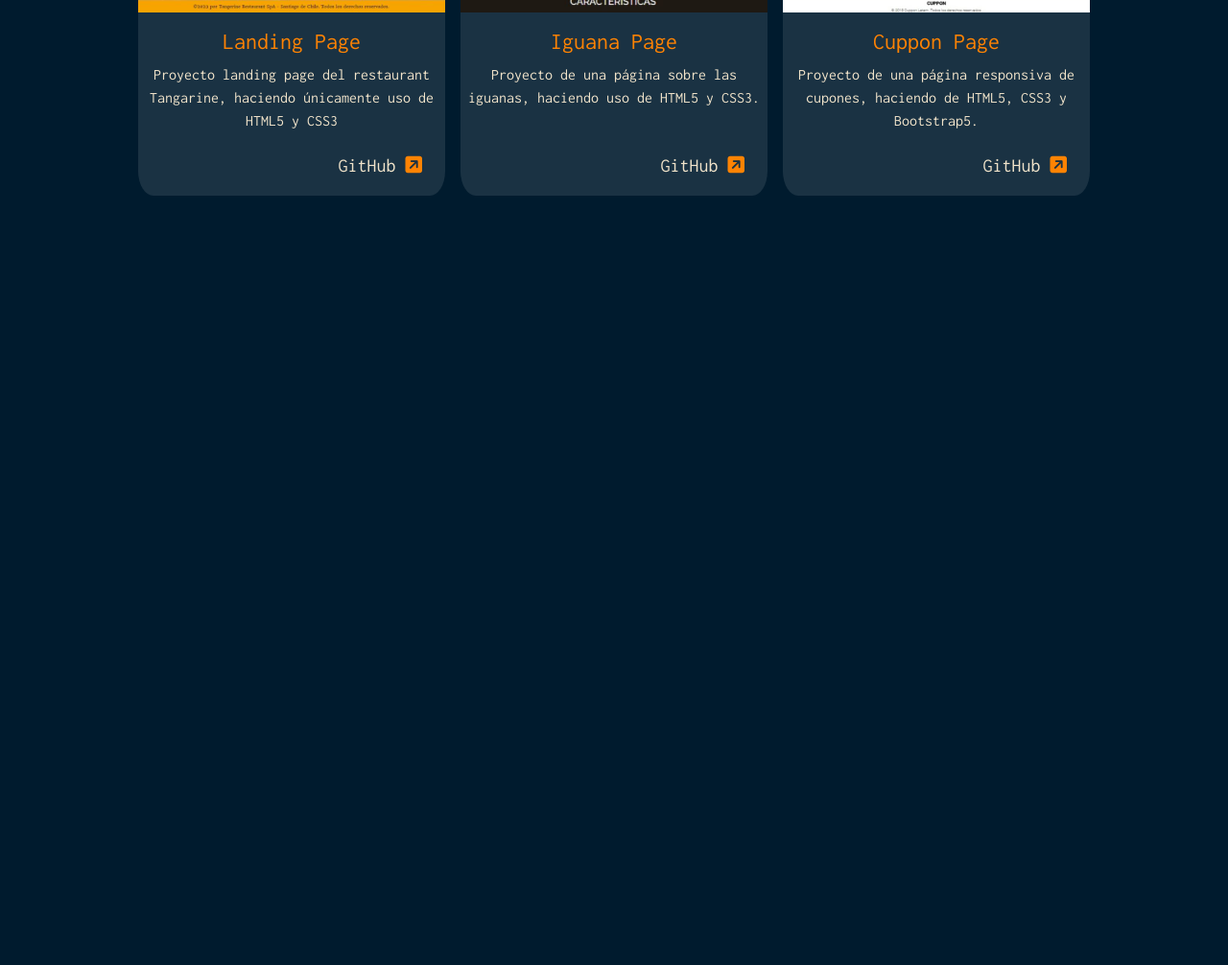
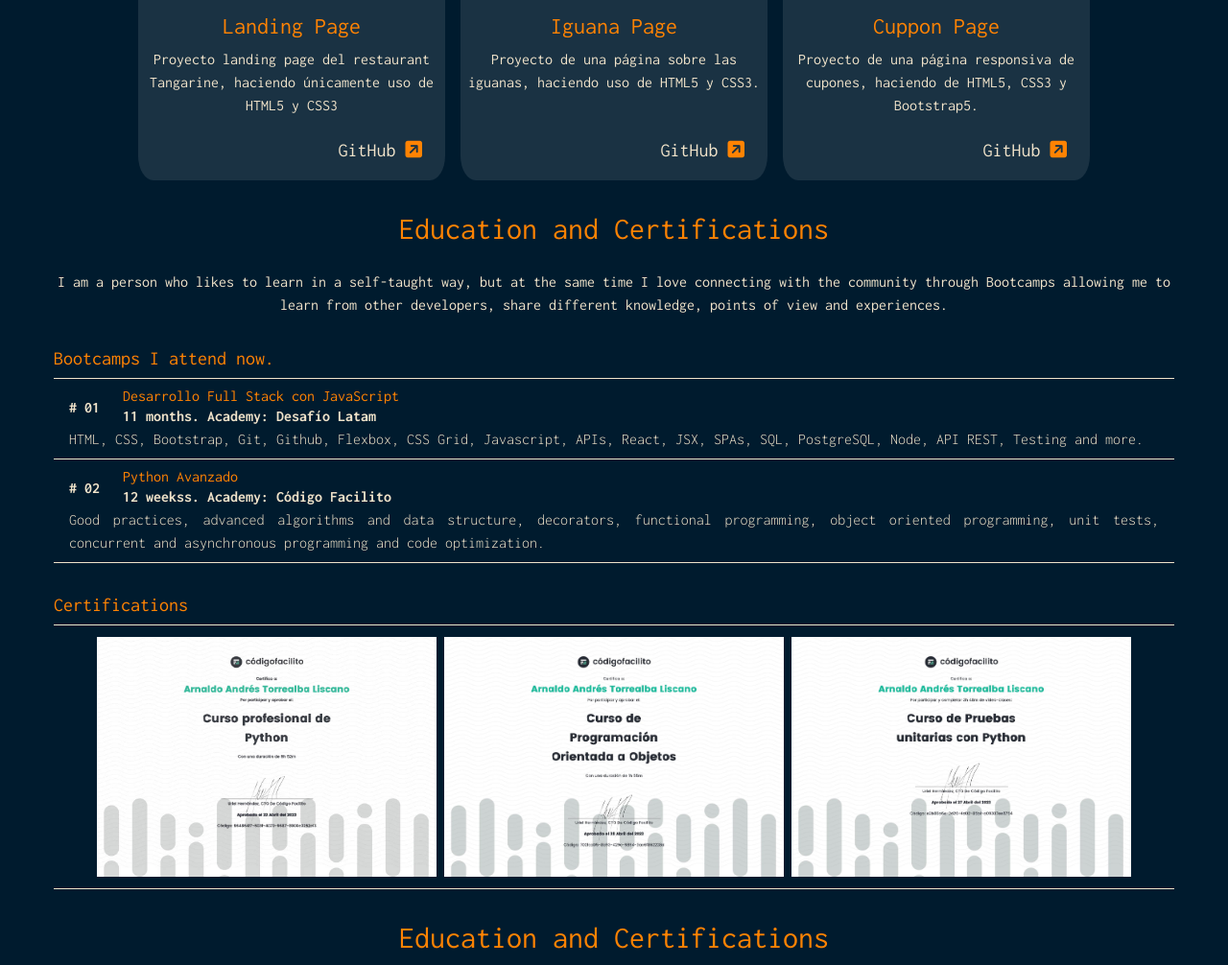
Before and after one commit to holydoritoz/ArnaldoTorrealbaCV, a plain HTML site: page index.html in a window 1280 px wide. Shown: the part 1290-2296 px from the top of the page at 96% size. Before the commit the page ends 1510 px from the top, so only its background shows below. Drawn offline with nearby package versions, Linux system fonts and the light colour scheme.

Commit message:
Add education section

```diff
--- a/assets/css/style.css
+++ b/assets/css/style.css
@@ -133,9 +133,11 @@ header h2{
 
 /* MAIN SECTION */
 
-main p{
+.text-main{
     padding: 1rem;
     text-align: center;
+    max-width: 1200px;
+    margin: auto;
 }
 
 /* SKILLS SECTION */
@@ -232,3 +234,78 @@ main p{
 .work-footer a:hover{
     color: #FF8303;
 }
+
+/* EDUCATION SECTION */
+
+.education{
+    padding: 1rem;
+}
+
+.education h3{
+    font-size: 20px;
+    color: #FF8303;
+}
+
+.bootcamps{
+    max-width: 1200px;
+    font-weight: 600;
+    padding: 1rem;
+    margin: auto;
+}
+
+.bootcamp-box{
+    display: flex;
+    justify-content: flex-start;
+    align-items: center;
+    flex-wrap: wrap;
+    border-bottom: solid #F0E3CA 1px;
+    padding: 0.5rem;
+}
+
+.bootcamp-box-top{
+    border-top: solid #F0E3CA 1px;
+}
+
+.bootcamp-box *{
+    margin: 0 0.5rem;
+}
+
+.bootcamp-name-box{
+    width: 20rem;
+    text-align: left;
+}
+
+.bootcamp-name-box h6{
+    color: #FF8303;
+}
+
+.bootcamp-name-box *{
+    padding: 0;
+}
+
+.bootcamp-description{
+    font-weight: 300;
+    text-align: justify;
+}
+
+.certification{
+    max-width: 1200px;
+    font-weight: 600;
+    padding: 1rem;
+    margin: auto;
+}
+
+.certification-box{
+    display: flex;
+    justify-content: center;
+    align-items: center;
+    flex-wrap: wrap;
+    border-top: solid #F0E3CA 1px;
+    border-bottom: solid #F0E3CA 1px;
+    padding: 0.5rem;
+}
+
+.certificate{
+    height: 250px;
+    margin: 0.25rem;
+}
--- a/index.html
+++ b/index.html
@@ -209,8 +209,66 @@
                 </div>
             </div>
         </section>
-        <section class="education"></section>
-        <section class="experience"></section>
+        <section class="education">
+            <h4>Education and Certifications</h4>
+            <p class="text-main">
+                I am a person who likes to learn in a self-taught way, but at
+                the same time I love connecting with the community through
+                Bootcamps allowing me to learn from other developers, share
+                different knowledge, points of view and experiences.
+            </p>
+            <div class="bootcamps">
+                <h3>Bootcamps I attend now.</h3>
+                <div class="bootcamp-box bootcamp-box-top">
+                    <p># 01</p>
+                    <div class="bootcamp-name-box">
+                        <h6>Desarrollo Full Stack con JavaScript</h6>
+                        <p>11 months. Academy: Desafío Latam</p>
+                    </div>
+                    <p class="bootcamp-description">
+                        HTML, CSS, Bootstrap, Git, Github, Flexbox, CSS Grid,
+                        Javascript, APIs, React, JSX, SPAs, SQL, PostgreSQL,
+                        Node, API REST, Testing and more.
+                    </p>
+                </div>
+                <div class="bootcamp-box">
+                    <p># 02</p>
+                    <div class="bootcamp-name-box">
+                        <h6>Python Avanzado</h6>
+                        <p>12 weekss. Academy: Código Facilito</p>
+                    </div>
+                    <p class="bootcamp-description">
+                        Good practices, advanced algorithms and data structure,
+                        decorators, functional programming, object oriented
+                        programming, unit tests, concurrent and asynchronous
+                        programming and code optimization.
+                    </p>
+                </div>
+            </div>
+            <div class="certification">
+                <h3>Certifications</h3>
+                <div class="certification-box">
+                    <img
+                        class="certificate"
+                        src="./assets/imgs/professional-python-certificate.jpg"
+                        alt=""
+                    />
+                    <img
+                        class="certificate"
+                        src="./assets/imgs/oop-certificate.jpg"
+                        alt=""
+                    />
+                    <img
+                        class="certificate"
+                        src="./assets/imgs/testing-in-pyhton-certificate.jpg"
+                        alt=""
+                    />
+                </div>
+            </div>
+        </section>
+        <section class="experience">
+            <h4>Education and Certifications</h4>
+        </section>
         <footer></footer>
     </body>
 </html>
```
Also changed, not shown: assets/imgs/oop-certificate.jpg (added), assets/imgs/professional-python-certificate.jpg (added), assets/imgs/testing-in-pyhton-certificate.jpg (added).
